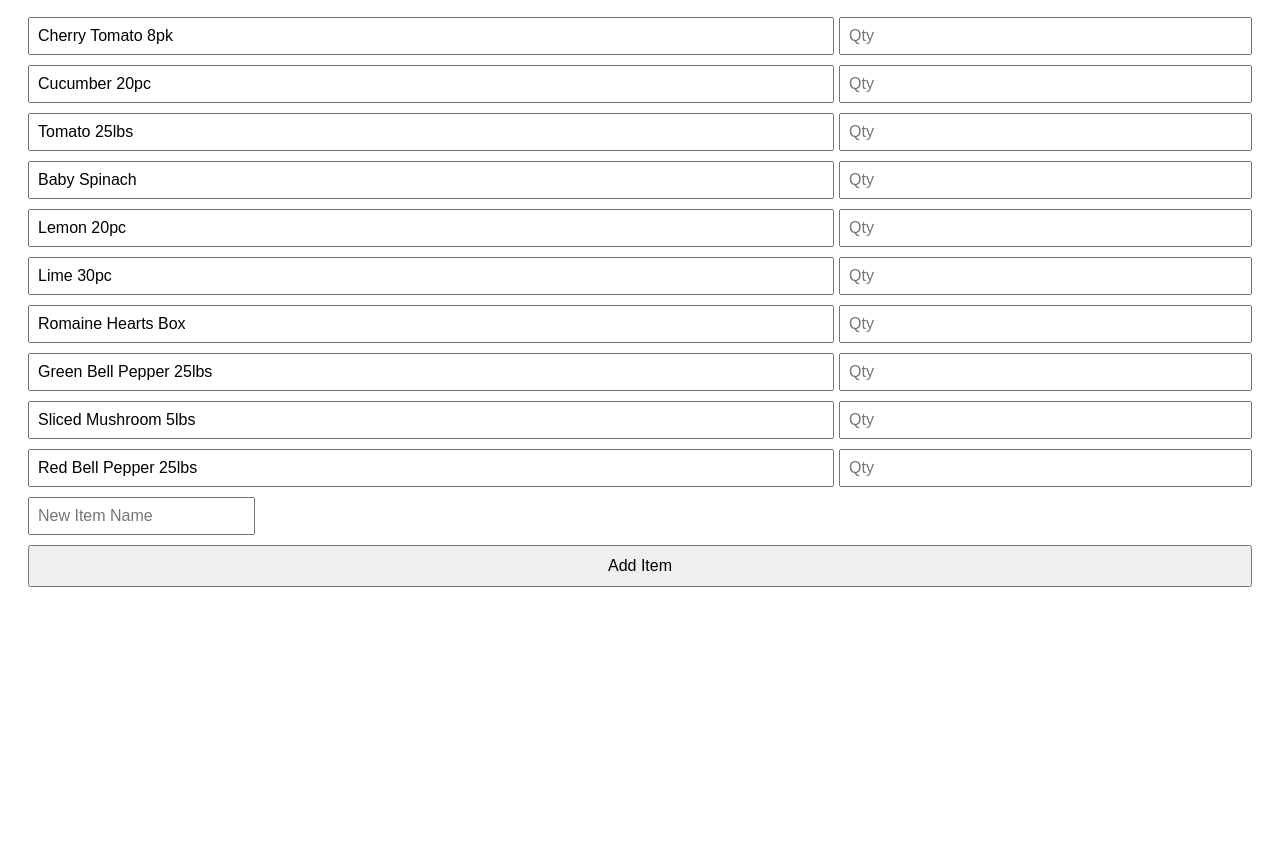
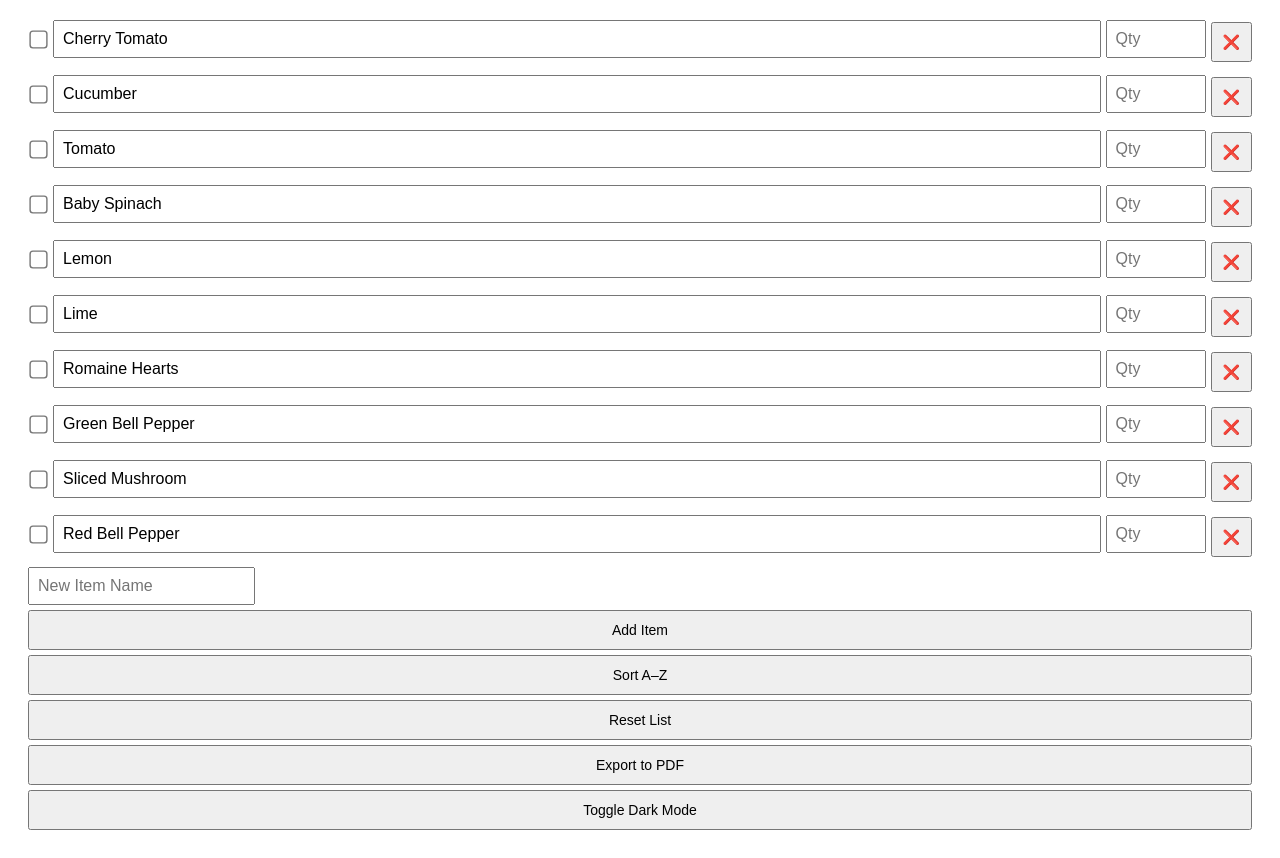
Before and after one commit to AbhishekK6339/restaurant-order-list, a plain HTML site: page index.html in a window 1280 px wide. Shown: the part 79-937 px from the top of the page. Before the commit the page ends 800 px from the top, so only its background shows below. Drawn offline with nearby package versions, Linux system fonts and the light colour scheme.

Commit message:
Update index.html

```diff
--- a/index.html
+++ b/index.html
@@ -3,13 +3,34 @@
 <head>
   <title>Restaurant Order List</title>
   <meta name="viewport" content="width=device-width, initial-scale=1.0">
+  <script src="https://cdnjs.cloudflare.com/ajax/libs/jspdf/2.5.1/jspdf.umd.min.js"></script>
   <style>
-    body { font-family: Arial; padding: 20px; }
+    body {
+      font-family: Arial; padding: 20px;
+      background-color: white; color: black;
+      transition: background-color 0.3s, color 0.3s;
+    }
+    body.dark {
+      background-color: #1e1e1e;
+      color: white;
+    }
     h2 { text-align: center; }
-    .item { margin-bottom: 10px; display: flex; gap: 5px; }
-    input[type="text"] { flex: 2; padding: 8px; font-size: 16px; }
-    input[type="number"] { flex: 1; padding: 8px; font-size: 16px; }
-    button { padding: 10px; margin-top: 10px; width: 100%; font-size: 16px; }
+    .item {
+      display: flex; align-items: center; gap: 5px;
+      margin-bottom: 10px;
+    }
+    input[type="text"], input[type="number"] {
+      padding: 8px; font-size: 16px;
+    }
+    input[type="text"] { flex: 2; }
+    input[type="number"] { width: 80px; }
+    input[type="checkbox"] { transform: scale(1.4); }
+    button {
+      padding: 10px; font-size: 14px;
+      cursor: pointer; margin-top: 5px;
+      width: 100%;
+    }
+    .action-btns { display: flex; gap: 5px; }
   </style>
 </head>
 <body>
@@ -19,20 +40,26 @@
 
   <input type="text" id="newItem" placeholder="New Item Name">
   <button onclick="addItem()">Add Item</button>
+  <button onclick="sortItems()">Sort A–Z</button>
+  <button onclick="resetList()">Reset List</button>
+  <button onclick="exportToPDF()">Export to PDF</button>
+  <button onclick="toggleDarkMode()">Toggle Dark Mode</button>
 
   <script>
-    let items = JSON.parse(localStorage.getItem('orderList')) || [
-      { name: "Cherry Tomato 8pk", qty: "" },
-      { name: "Cucumber 20pc", qty: "" },
-      { name: "Tomato 25lbs", qty: "" },
-      { name: "Baby Spinach", qty: "" },
-      { name: "Lemon 20pc", qty: "" },
-      { name: "Lime 30pc", qty: "" },
-      { name: "Romaine Hearts Box", qty: "" },
-      { name: "Green Bell Pepper 25lbs", qty: "" },
-      { name: "Sliced Mushroom 5lbs", qty: "" },
-      { name: "Red Bell Pepper 25lbs", qty: "" }
+    let defaultItems = [
+      { name: "Cherry Tomato", qty: "", done: false },
+      { name: "Cucumber", qty: "", done: false },
+      { name: "Tomato", qty: "", done: false },
+      { name: "Baby Spinach", qty: "", done: false },
+      { name: "Lemon", qty: "", done: false },
+      { name: "Lime", qty: "", done: false },
+      { name: "Romaine Hearts", qty: "", done: false },
+      { name: "Green Bell Pepper", qty: "", done: false },
+      { name: "Sliced Mushroom", qty: "", done: false },
+      { name: "Red Bell Pepper", qty: "", done: false }
     ];
+
+    let items = JSON.parse(localStorage.getItem('orderList')) || JSON.parse(JSON.stringify(defaultItems));
 
     function saveItems() {
       localStorage.setItem('orderList', JSON.stringify(items));
@@ -44,17 +71,25 @@
       items.forEach((item, index) => {
         listDiv.innerHTML += `
           <div class="item">
-            <input type="text" value="${item.name}" readonly>
-            <input type="number" value="${item.qty}" placeholder="Qty"
-              onchange="updateQty(${index}, this.value)">
+            <input type="checkbox" ${item.done ? "checked" : ""} onchange="toggleDone(${index})">
+            <input type="text" value="${item.name}" onchange="updateName(${index}, this.value)">
+            <input type="number" value="${item.qty}" placeholder="Qty" onchange="updateQty(${index}, this.value)">
+            <div class="action-btns">
+              <button onclick="deleteItem(${index})">❌</button>
+            </div>
           </div>`;
       });
     }
 
+    function toggleDone(index) {
+      items[index].done = !items[index].done;
+      saveItems();
+    }
+
     function addItem() {
       let newItem = document.getElementById('newItem').value;
-      if(newItem.trim() !== '') {
-        items.push({ name: newItem, qty: "" });
+      if (newItem.trim() !== '') {
+        items.push({ name: newItem.trim(), qty: "", done: false });
         document.getElementById('newItem').value = '';
         saveItems();
         renderList();
@@ -66,6 +101,54 @@
       saveItems();
     }
 
+    function updateName(index, value) {
+      items[index].name = value.trim();
+      saveItems();
+    }
+
+    function deleteItem(index) {
+      if (confirm("Delete this item?")) {
+        items.splice(index, 1);
+        saveItems();
+        renderList();
+      }
+    }
+
+    function sortItems() {
+      items.sort((a, b) => a.name.localeCompare(b.name));
+      saveItems();
+      renderList();
+    }
+
+    function resetList() {
+      if (confirm("Are you sure you want to reset the list?")) {
+        items = JSON.parse(JSON.stringify(defaultItems));
+        saveItems();
+        renderList();
+      }
+    }
+
+    async function exportToPDF() {
+      const { jsPDF } = window.jspdf;
+      const doc = new jsPDF();
+      const today = new Date().toLocaleString();
+      doc.setFontSize(14);
+      doc.text("Restaurant Order List", 20, 20);
+      doc.setFontSize(10);
+      doc.text(`Exported on: ${today}`, 20, 26);
+      let y = 40;
+      items.forEach(item => {
+        const line = `${item.done ? "[x]" : "[ ]"} ${item.name}: ${item.qty || ""}`;
+        doc.text(line, 20, y);
+        y += 10;
+      });
+      doc.save("Restaurant_Order_List.pdf");
+    }
+
+    function toggleDarkMode() {
+      document.body.classList.toggle("dark");
+    }
+
     renderList();
   </script>
 </body>
```
